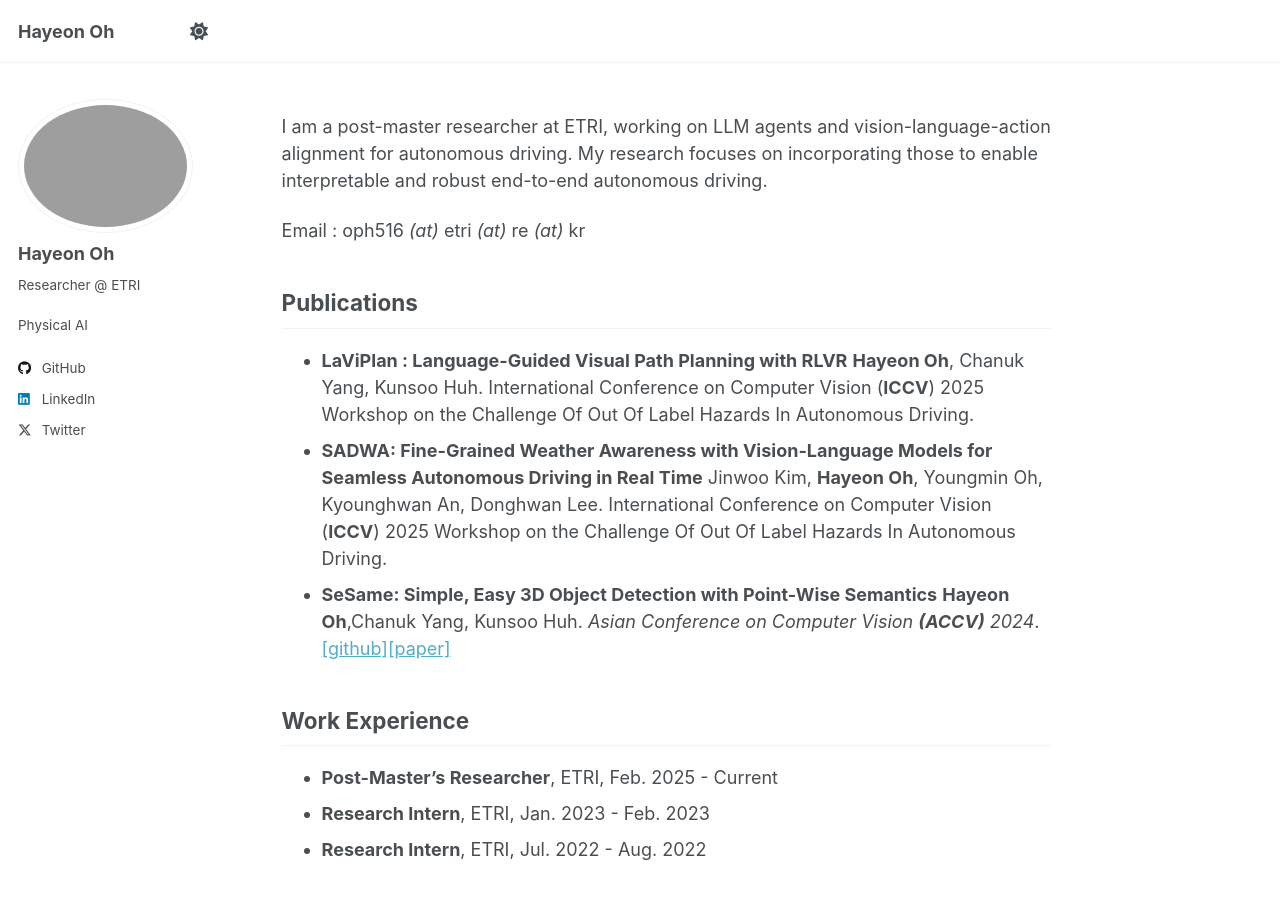
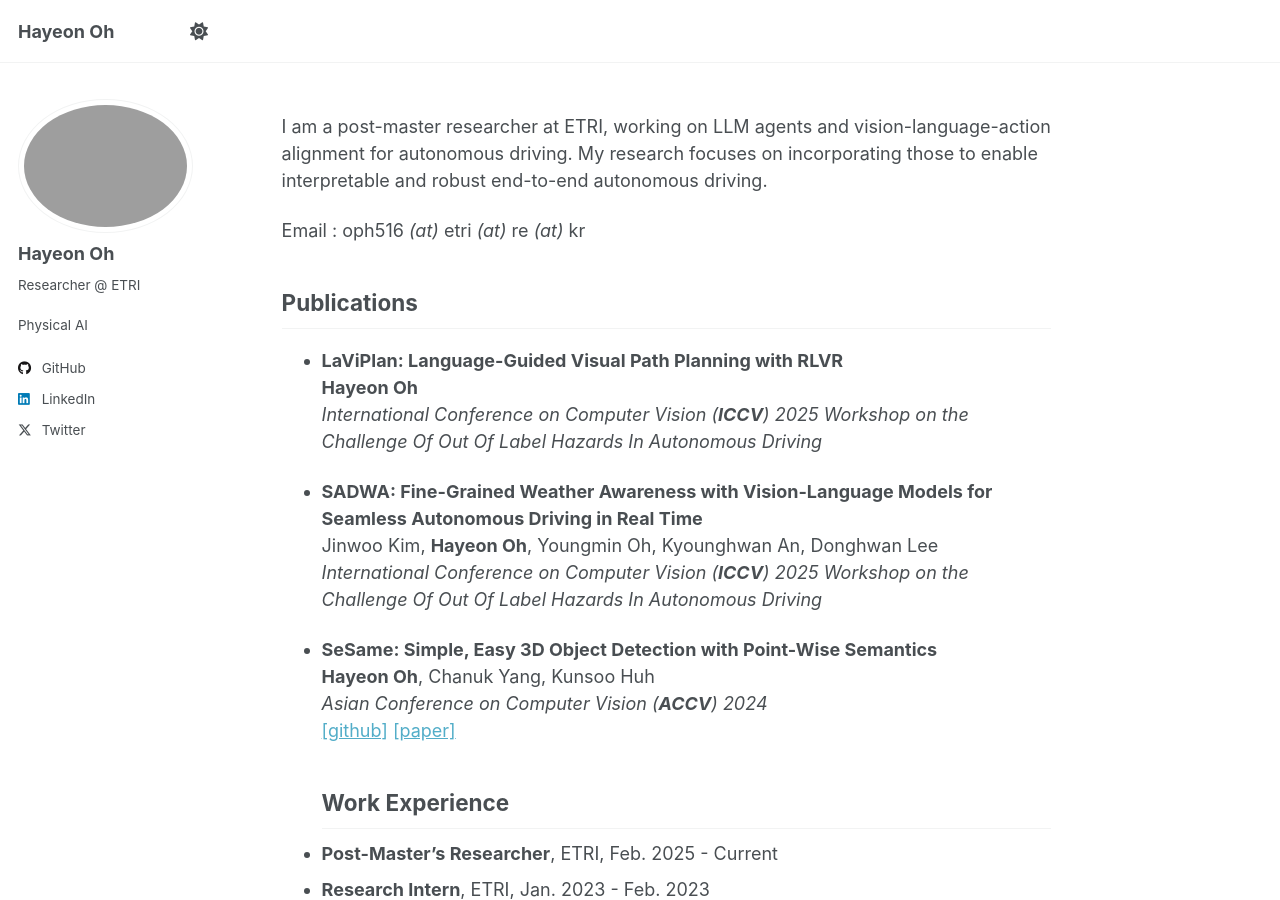
Before and after one commit to OPhD-hahao/OPhD-hahao.github.io, a Jekyll site: the page built from _pages/about.md, in a window 1280 px wide and 900 px high. Built offline with Jekyll 4.4.1, drawn with Linux system fonts in a browser that asks for light colours; a script that is not in the unit is left out.

Commit message:
line break

```diff
--- a/_pages/about.md
+++ b/_pages/about.md
@@ -13,17 +13,18 @@ Email : oph516 *(at)* etri *(at)* re *(at)* kr
 
 ## Publications
 
-- **LaViPlan : Language-Guided Visual Path Planning with RLVR**
-  **Hayeon Oh**, Chanuk Yang, Kunsoo Huh.
-  International Conference on Computer Vision (**ICCV**) 2025 Workshop on the Challenge Of Out Of Label Hazards In Autonomous Driving.
+- **LaViPlan: Language-Guided Visual Path Planning with RLVR**
+  **Hayeon Oh**
+  *International Conference on Computer Vision (**ICCV**) 2025 Workshop on the Challenge Of Out Of Label Hazards In Autonomous Driving*
+
 - **SADWA: Fine-Grained Weather Awareness with Vision-Language Models for Seamless Autonomous Driving in Real Time**
-  Jinwoo Kim, **Hayeon Oh**, Youngmin Oh, Kyounghwan An, Donghwan Lee.
-  International Conference on Computer Vision (**ICCV**) 2025 Workshop on the Challenge Of Out Of Label Hazards In Autonomous Driving.
+  Jinwoo Kim, **Hayeon Oh**, Youngmin Oh, Kyounghwan An, Donghwan Lee
+  *International Conference on Computer Vision (**ICCV**) 2025 Workshop on the Challenge Of Out Of Label Hazards In Autonomous Driving*
+
 - **SeSame: Simple, Easy 3D Object Detection with Point-Wise Semantics**
-  **Hayeon Oh**,Chanuk Yang, Kunsoo Huh.
-  *Asian Conference on Computer Vision **(****ACCV****)** 2024*.
-  [[github]](https://github.com/OPhD-hahao/SeSame)[[paper]](https://openaccess.thecvf.com/content/ACCV2024/html/O_SeSame_Simple_Easy_3D_Object_Detection_with_Point-Wise_Semantics_ACCV_2024_paper.html)
-
+  **Hayeon Oh**, Chanuk Yang, Kunsoo Huh
+  *Asian Conference on Computer Vision (**ACCV**) 2024*
+  [[github]](https://github.com/OPhD-hahao/SeSame) [[paper]](https://openaccess.thecvf.com/content/ACCV2024/html/O_SeSame_Simple_Easy_3D_Object_Detection_with_Point-Wise_Semantics_ACCV_2024_paper.html)
 ## Work Experience
 
 - **Post-Master’s Researcher**, ETRI, Feb. 2025 - Current
```
